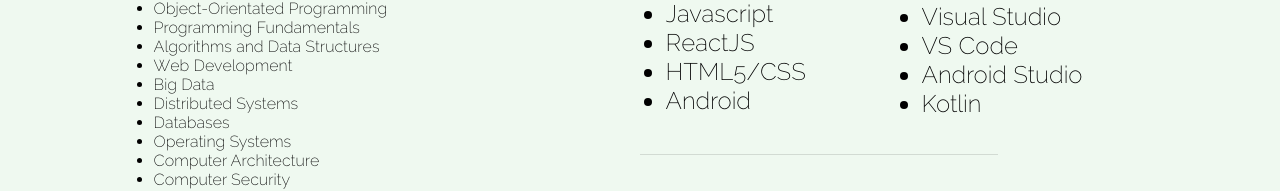
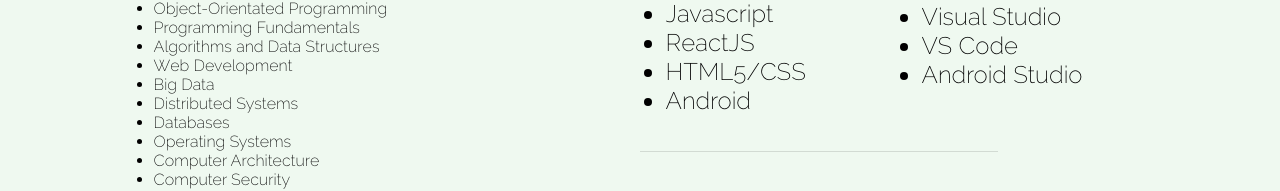
Before and after one commit to swizkhalifaa/curriculum-vitae, a React (Create React App) app: page / in a window 1280 px wide. Shown: the part 428-619 px from the top of the page. Built offline with nearby package versions, Linux system fonts and the light colour scheme.

Commit message:
ammendment to list

```diff
--- a/src/App.js
+++ b/src/App.js
@@ -190,7 +190,6 @@
                 <li className="Bottom-header-skills">Visual Studio</li>
                 <li className="Bottom-header-skills">VS Code</li>
                 <li className="Bottom-header-skills">Android Studio</li>
-                <li className="Bottom-header-skills">Kotlin</li>
               </ul>
             </div>
           </div>
```
Also changed, not shown: 1 other file (tests, documents, lock files or other folders).
